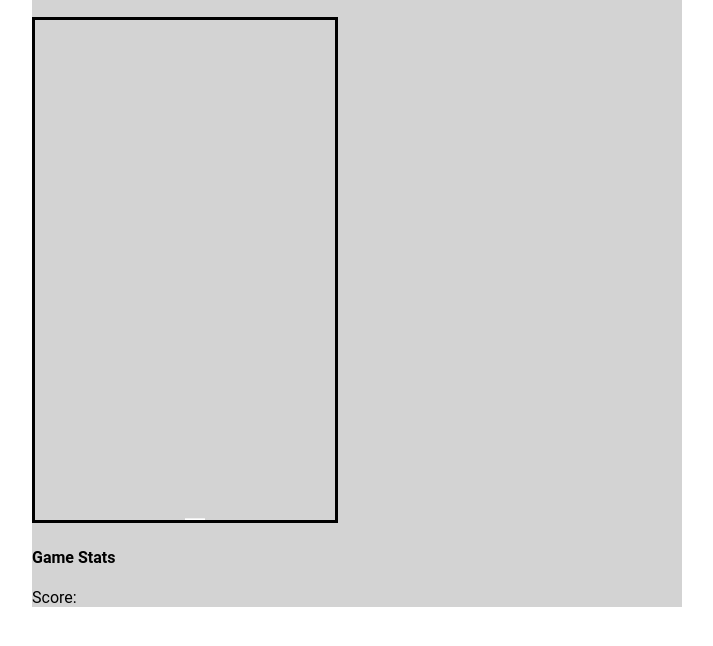
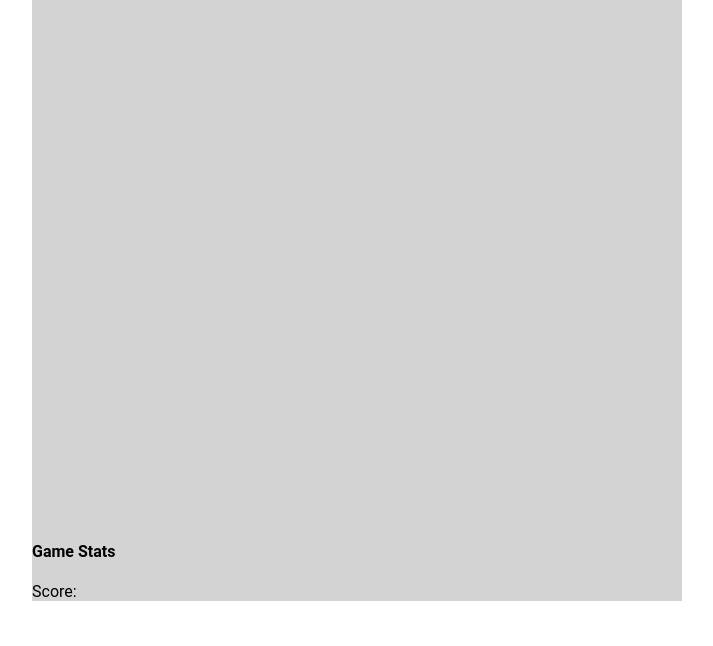
Before and after one commit to Turings98apprentice/Tetris_Game, a plain HTML site: page index.html in a window 1280 px wide. Shown: the part 106-752 px from the top of the page, without its empty margins (283-996 px from the left). Drawn offline with nearby package versions, Linux system fonts and the light colour scheme.

Commit message:
Revert "feat: falling square"
This reverts commit 6c2533af62d37acde0185cefe5a9013324067edc.

```diff
--- a/controller.js
+++ b/controller.js
@@ -1,6 +1,6 @@
-//const SQUARE_SIZE = 10;
+const int SQUARE_SIZE = 10;
 
-/*$(document).ready(function() {
+$(document).ready(function() {
     const canvas = document.querySelector('canvas');
     const ctx = canvas.getContext('2d');
     ctx.fillStyle = 'green';
@@ -8,12 +8,12 @@
     //while(true) {mainLoop();}
 });
 
-function mainLoop() {
+/*function mainLoop() {
     const canvas = document.querySelector('canvas');
     const ctx = canvas.getContext('2d');
     ctx.fillStyle = 'green';
     ctx.fillRect(0, 0, 300, 500);
-}
+}*/
 
 function drawGrid(int[][] gridArray) {
 
@@ -29,29 +29,4 @@ function drawSquare(int x, int y, String color) {
     const ctx = canvas.getContext('2d');
     ctx.fillStyle = color;
     ctx.fillRect(x, y, SQUARE_SIZE, SQUARE_SIZE);
-}*/
-
-var canvas, ctx, x, last;
-
-$(document).ready(function() {
-    canvas = document.getElementById('canvas');
-    ctx = canvas.getContext('2d');
-    x = 0;
-    last = performance.now();
-});
-
-
-
-function draw(timestamp) {
-  requestAnimationFrame(draw);
-
-  ctx.clearRect(0, 0, canvas.width, canvas.height);
-  ctx.beginPath();
-  ctx.rect(150, x, 20, 20);
-  ctx.fillStyle = "#ffffff";
-  ctx.fill();
-
-  x += (timestamp - last) / 10;
-  last = timestamp;
 }
-requestAnimationFrame(draw);
--- a/index.html
+++ b/index.html
@@ -13,7 +13,7 @@
                 <h3>By: Jennifer, Kacper, Jess, and Brandon</h3>
             </div>
             <div id="game-board">
-                <canvas id="canvas" width="300" height="500">This is where the tetris game is displayed</canvas>
+                <canvas width="300" height="500">This is where the tetris game is displayed</canvas>
             </div>
             <div id="game-info">
                 <h4>Game Stats</h4>
--- a/styles.css
+++ b/styles.css
@@ -12,7 +12,3 @@ body {
     text-align: center;
     margin: 20px;
 }
-
-canvas {
-    border:3px solid black;
-}
```
